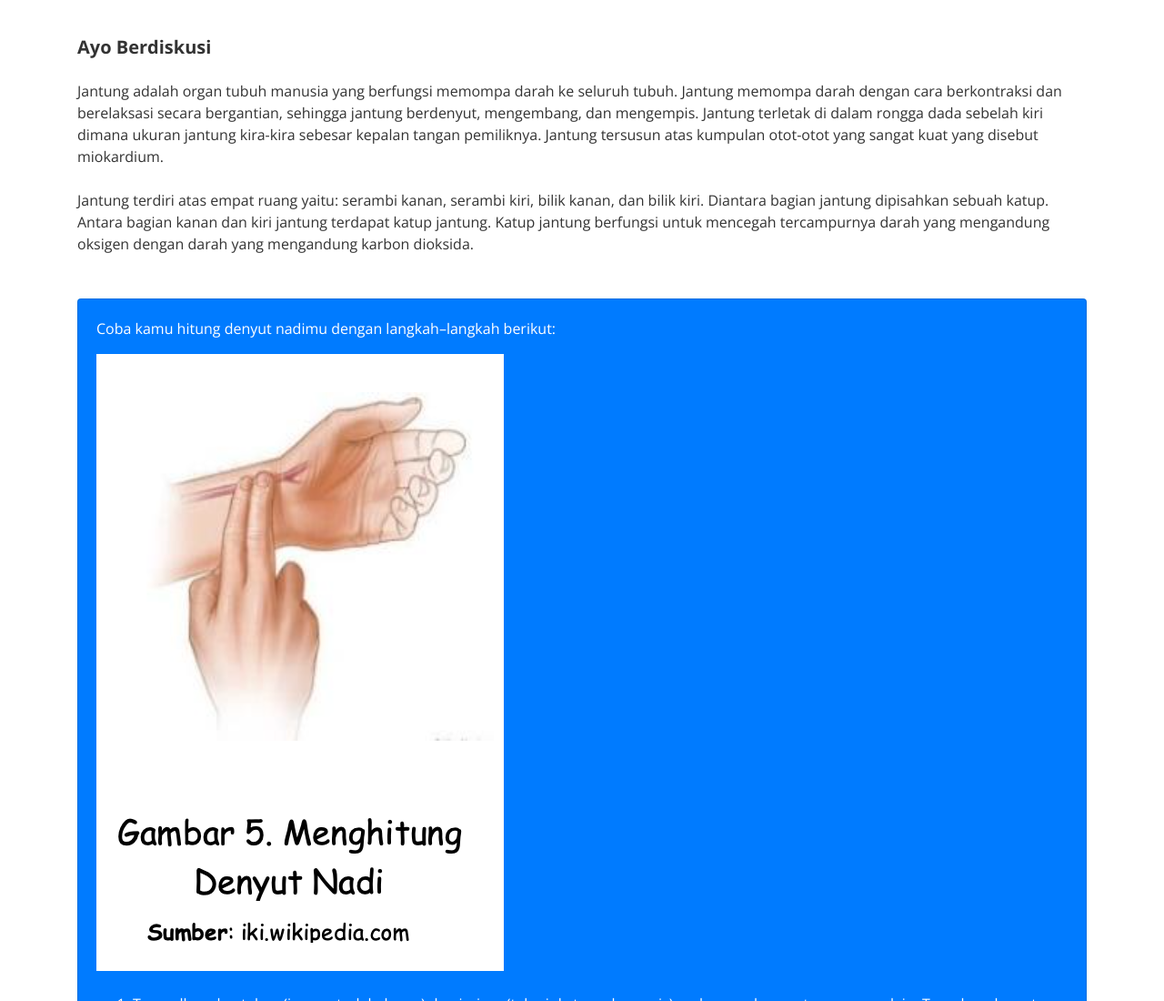
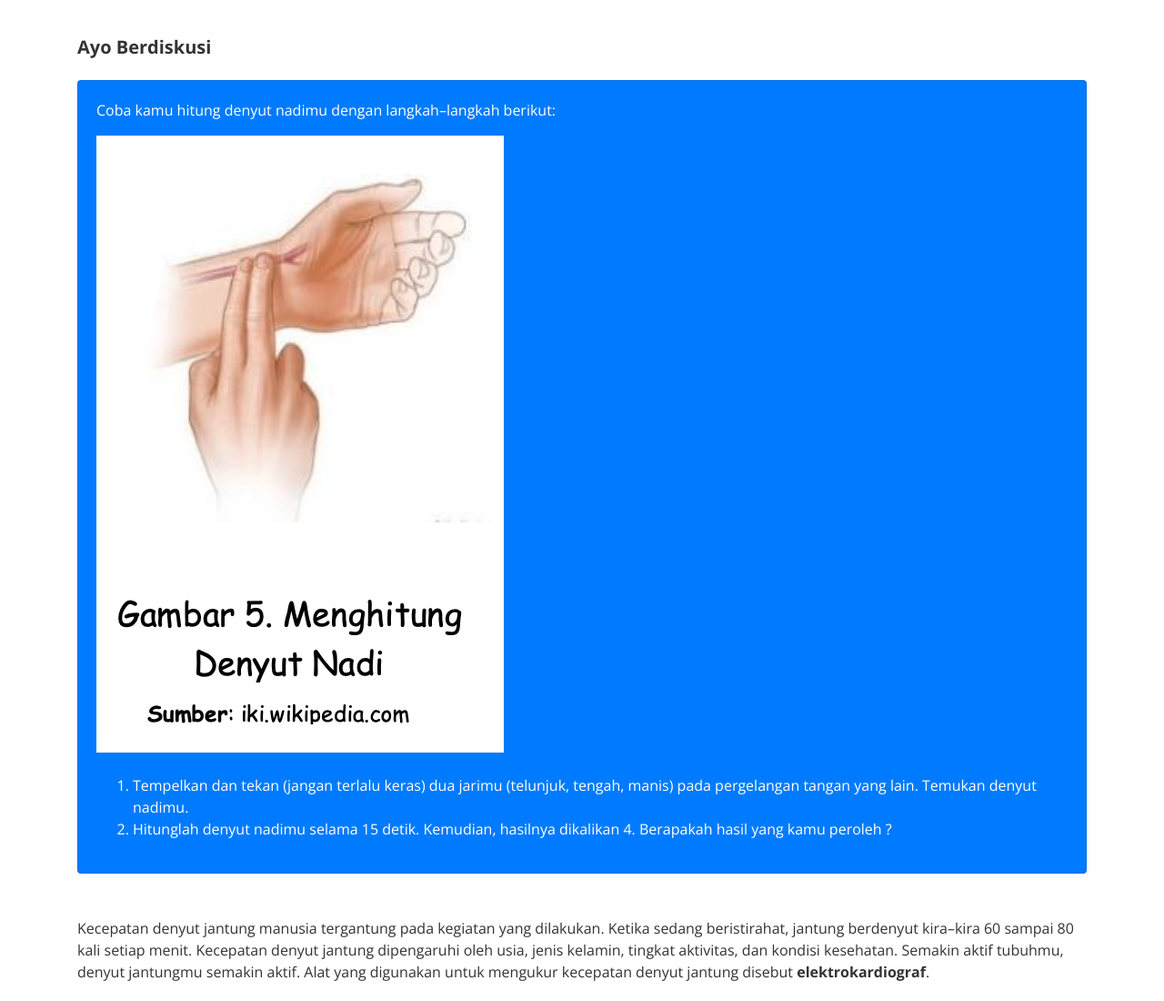
Before and after one commit to abdulazizahwan/inmars-web, a plain HTML site: page peredaran-darah/01-peredaran-darahku/013-ayo-berdiskusi.html in a window 1280 px wide. Shown: the top 1100 px of the page at 91% size. Drawn offline with nearby package versions, Linux system fonts and the light colour scheme.

Commit message:
update content

```diff
--- a/peredaran-darah/01-peredaran-darahku/013-ayo-berdiskusi.html
+++ b/peredaran-darah/01-peredaran-darahku/013-ayo-berdiskusi.html
@@ -12,17 +12,6 @@
 <body>
     <div class="container pt-4">
         <h5 class="span-bold mb-4">Ayo Berdiskusi</h5>
-
-        <p class="mb-5">Jantung adalah organ tubuh manusia yang berfungsi memompa darah ke seluruh tubuh. Jantung
-            memompa darah
-            dengan cara berkontraksi dan berelaksasi secara bergantian, sehingga jantung berdenyut, mengembang, dan
-            mengempis. Jantung terletak di dalam rongga dada sebelah kiri dimana ukuran jantung kira-kira sebesar
-            kepalan tangan pemiliknya. Jantung tersusun atas kumpulan otot-otot yang sangat kuat yang disebut
-            miokardium. <br><br>Jantung terdiri atas empat ruang yaitu: serambi kanan, serambi kiri, bilik kanan, dan
-            bilik
-            kiri. Diantara bagian jantung dipisahkan sebuah katup. Antara bagian kanan dan kiri jantung terdapat katup
-            jantung. Katup jantung berfungsi untuk mencegah tercampurnya darah yang mengandung oksigen dengan darah yang
-            mengandung karbon dioksida.</p>
 
         <div class="card bg-primary text-white mb-5">
             <div class="card-body">
```
